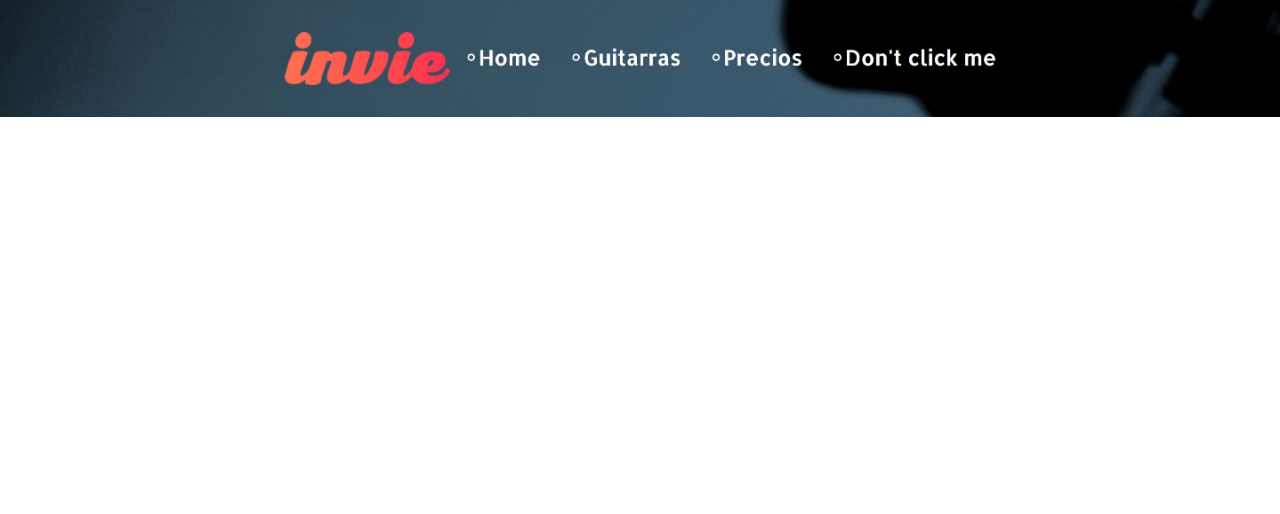
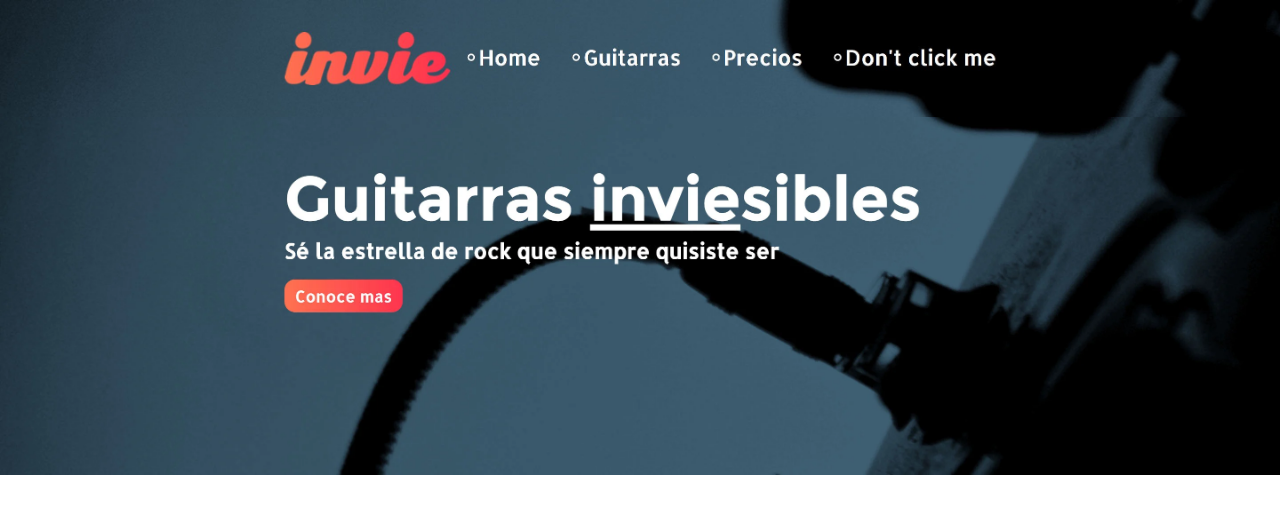
Before and after one commit to josedavid0511/curso-invie-github, a plain HTML site: page index.html in a window 1280 px wide. Drawn offline with Linux system fonts and the light colour scheme.

Commit message:
agregando nuevo hero

```diff
--- a/index.html
+++ b/index.html
@@ -15,6 +15,7 @@
 </head>
 <body>
 	<img src="header.jpg.webp" alt="">
+	<img src="hero.jpg.webp" alt="">
 
 </body>
 </html>
```
Also changed, not shown: hero.jpg.webp (added).
